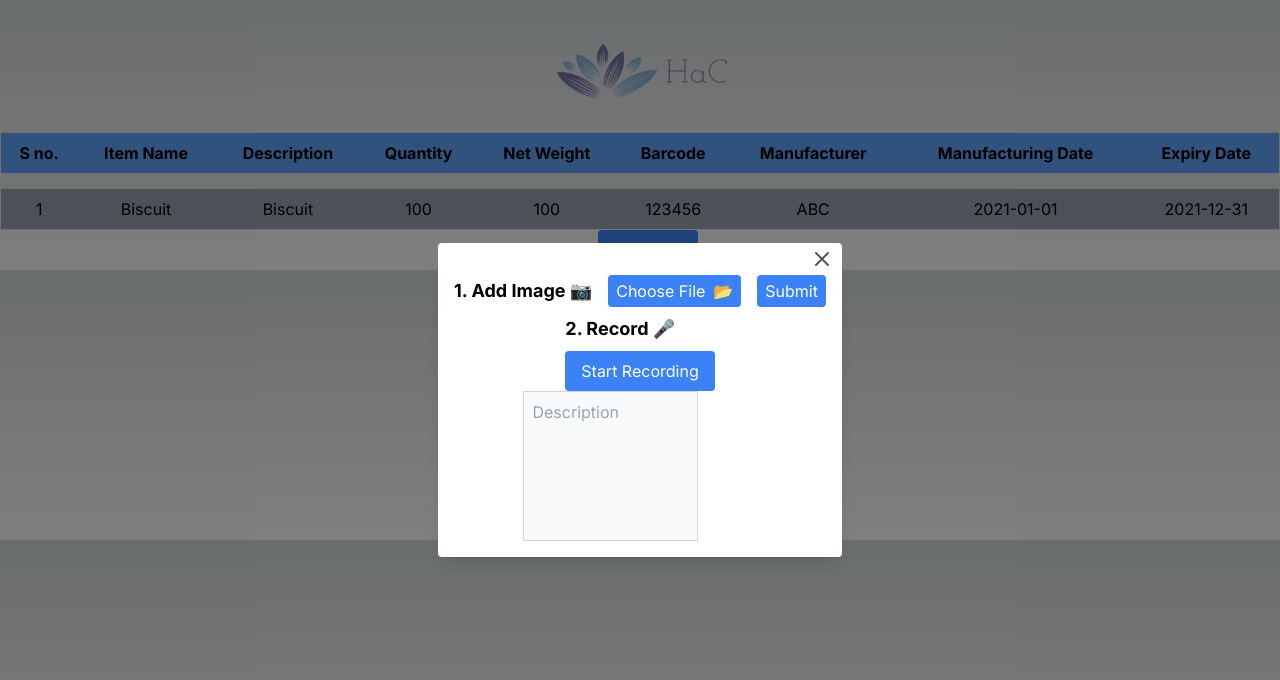
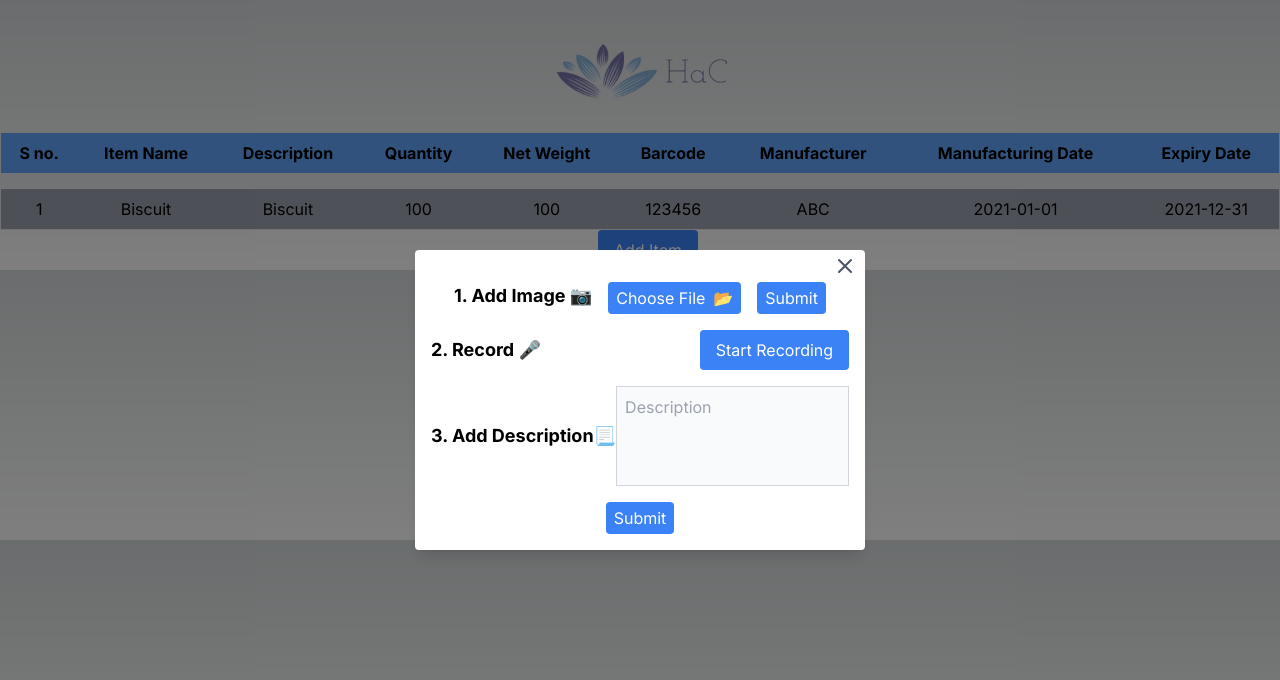
Before and after one commit to stonerrb/hackiiitv, a Next.js app: page / in a window 1280 px wide. Both pictures are taken after a click on the button "Add Item". Shown: the top 680 px of the page. Built offline with nearby package versions, Linux system fonts and the light colour scheme.

Commit message:
upadated add item

```diff
--- a/app/add.js
+++ b/app/add.js
@@ -71,6 +71,11 @@ const AddOptionsPopup = ({ handleClose }) => {
     }
   };
 
+  const handleDescriptionSubmit = (event) => {
+    event.preventDefault(); // Prevent the default form submission behavior
+    // Your code to handle the description submission
+  };
+
   return (
     <div className="fixed inset-0 flex items-center justify-center bg-opacity-50 bg-black">
       <div className="bg-white p-4 rounded shadow-lg relative flex flex-col items-center">
@@ -93,8 +98,8 @@ const AddOptionsPopup = ({ handleClose }) => {
             />
           </svg>
         </button>
-        <div className="flex items-center flex-col mt-4">
-          <form onSubmit={handleSubmit} className="flex items-center space-x-4">
+        <div className="flex flex-col items-center mt-4">
+          <form onSubmit={handleSubmit} className="flex items-start space-x-4">
             <span className="cursor-pointer">
               <h1 className="font-bold text-black text-lg">1. Add Image 📷</h1>
               <input
@@ -106,43 +111,73 @@ const AddOptionsPopup = ({ handleClose }) => {
               />
             </span>
 
-            <span className="flex items-center px-2 py-1 bg-blue-500 text-white rounded hover:bg-blue-700 cursor-pointer">
+            <label
+              htmlFor="imageInput"
+              className="flex items-center px-2 py-1 bg-blue-500 text-white rounded hover:bg-blue-700 cursor-pointer"
+            >
               <span className="mr-2">Choose File</span>
               📂
-            </span>
+            </label>
 
             <button
               className="px-2 py-1 bg-blue-500 text-white rounded hover:bg-blue-700"
               type="submit"
-              onClick={handleSubmit}
             >
               Submit
             </button>
           </form>
 
-          <span className="cursor-pointer">
-            <h1 className="font-bold text-black text-lg mt-2">2. Record 🎤</h1>
+          <span className="cursor-pointer flex items-center justify-between w-full mt-4">
+            <h1 className="font-bold text-black text-lg">2. Record 🎤</h1>
+            <div className="flex items-center">
               <button
-              className={`mt-2 px-4 py-2 ${
+                className={`px-4 py-2 ${
                   recordOption === "audio" ? "bg-green-500" : "bg-blue-500"
                 } text-white rounded hover:bg-blue-700`}
-              onClick={() => toggleRecordOption("audio")}
+                style={{ marginLeft: "-5px" }}
+                onClick={() => {
+                  if (recordOption === "audio") {
+                    // Logic to start recording (you may need to integrate a library or service)
+                    console.log("Recording started");
+                  }
+                  toggleRecordOption("audio")();
+                }}
               >
-              Start Recording
+                {recordOption === "audio"
+                  ? "Stop Recording"
+                  : "Start Recording"}
               </button>
               {recordOption === "audio" && <AudioRecorder />}
+            </div>
           </span>
-        </div>
 
-        <div>
+          <div className="mt-4 w-full">
+            <div className="flex items-center justify-between w-full">
+              <h1 className="font-bold text-black text-lg">
+                3. Add Description📃
+              </h1>
+
+              <div className="flex-grow">
                 <textarea
-            className="block w-3/4 p-2 border border-gray-300 bg-slate-50 text-black resize-none"
+                  className="block w-full p-2 border border-gray-300 bg-slate-50 text-black resize-none"
                   placeholder="Description"
                   value={description}
                   onChange={handleDescriptionChange}
-            style={{ height: "150px" }}
+                  style={{ height: "100px" }}
                 ></textarea>
-          {/* You can style the text area as needed */}
+              </div>
+            </div>
+
+            <div className="mt-4 flex justify-center">
+              <button
+                className="px-2 py-1 bg-blue-500 text-white rounded hover:bg-blue-700"
+                type="submit"
+                onClick={handleDescriptionSubmit}
+              >
+                Submit
+              </button>
+            </div>
+          </div>
         </div>
       </div>
     </div>
```
Lines whose indentation alone changed are shown as unchanged.
